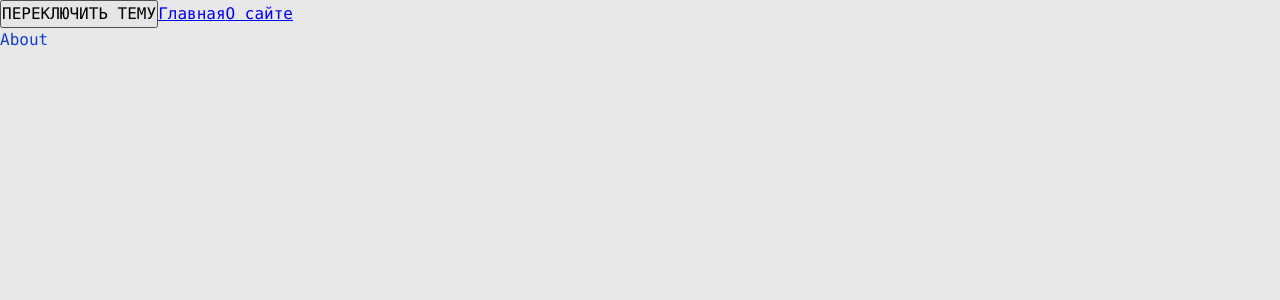
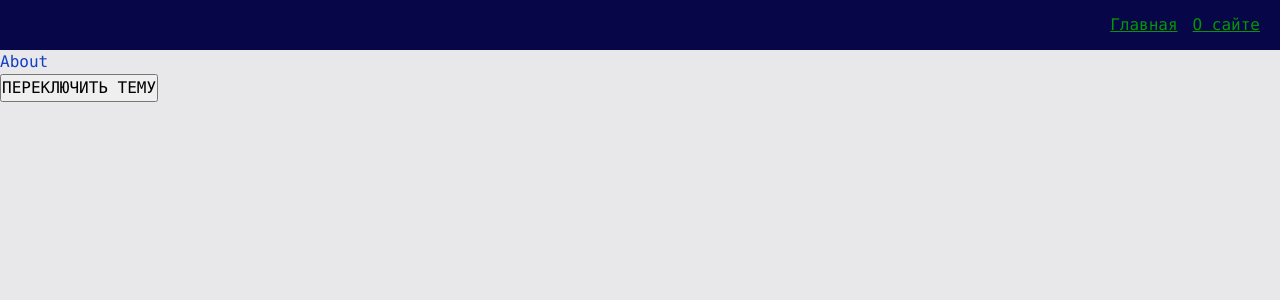
Before and after one commit to egoryan8/advanced-react, a React app: page /about in a window 1280 px wide. Shown: the top 300 px of the page. Built offline with nearby package versions, Linux system fonts and the light colour scheme.

Commit message:
feat: widget navbar, shared ui appLink

```diff
--- a/src/app/App.tsx
+++ b/src/app/App.tsx
@@ -1,10 +1,8 @@
-import React, {Suspense} from 'react';
-import {Link, Route, Routes} from 'react-router-dom';
-
+import React from 'react';
 import {classNames} from "shared/lib/classNames/classNames";
 import {AppRouter} from "app/providers/router";
 import {useTheme} from "app/providers/ThemeProvider";
-
+import {Navbar} from "widgets/Navbar";
 import './styles/index.scss';
 
 const App = () => {
@@ -12,14 +10,9 @@ const App = () => {
 
   return (
     <div className={classNames('App', {}, [theme])}>
+      <Navbar/>
+      <AppRouter/>
       <button onClick={toggleTheme}>ПЕРЕКЛЮЧИТЬ ТЕМУ</button>
-      <Link to={'/'}>
-        Главная
-      </Link>
-      <Link to={'/about'}>
-        О сайте
-      </Link>
-      <AppRouter/>
     </div>
   );
 };
--- a/src/app/styles/themes/dark.scss
+++ b/src/app/styles/themes/dark.scss
@@ -1,5 +1,9 @@
 .App.dark {
   --bg-color: #060649;
+  --inverted-bg-color: #e8e8ea;
+
   --primary-color: #049604;
-  --secondary-color: #04ff04
+  --secondary-color: #04ff04;
+  --inverted-primary-color: #123dc5;
+  --inverted-secondary-color: #0450fd;
 }
--- a/src/app/styles/themes/normal.scss
+++ b/src/app/styles/themes/normal.scss
@@ -1,5 +1,9 @@
 .App.light {
   --bg-color: #e8e8ea;
+  --inverted-bg-color: #060649;
+
   --primary-color: #123dc5;
-  --secondary-color: #0449e0;
+  --secondary-color: #044df5;
+  --inverted-primary-color: #049604;
+  --inverted-secondary-color: #04ff04;
 }
--- a/src/app/styles/variables/global.scss
+++ b/src/app/styles/variables/global.scss
@@ -8,4 +8,7 @@
   --font-size-l: 24px;
   --font-line-l: 32px;
   --font-l: var(--font-size-l) / var(--font-line-l) var(--font-family-main);
+
+  //Размеры
+  --navbar-height: 50px;
 }
--- a/src/shared/lib/classNames/classNames.ts
+++ b/src/shared/lib/classNames/classNames.ts
@@ -1,9 +1,9 @@
 type Mods = Record<string, boolean | string>
 
-export function classNames(cls: string, mods: Mods, additional: string[]): string {
+export function classNames(cls: string, mods?: Mods, additional?: string[]): string {
   return [
     cls,
-    ...additional,
+    ...additional.filter(Boolean),
     ...Object.entries(mods)
       .filter(([cls, value]) => Boolean(value))
       .map(([cls, value]) => cls)
--- /dev/null
+++ b/src/shared/ui/AppLink/AppLink.module.scss
@@ -0,0 +1,11 @@
+.appLink  {
+  color: var(--primary-color);
+}
+
+.primary {
+  color: var(--primary-color)
+}
+
+.secondary {
+  color: var(--inverted-primary-color);
+}
--- /dev/null
+++ b/src/shared/ui/AppLink/AppLink.tsx
@@ -0,0 +1,33 @@
+import {classNames} from "shared/lib/classNames/classNames";
+import styles from './AppLink.module.scss';
+import {FC} from "react";
+import {Link, LinkProps} from "react-router-dom";
+
+export enum AppLinkTheme {
+  PRIMARY = 'primary',
+  SECONDARY = 'secondary',
+}
+interface AppLinkProps extends LinkProps{
+  className?: string;
+  theme?: AppLinkTheme;
+}
+
+export const AppLink: FC<AppLinkProps> = (props) => {
+  const {
+    className,
+    children,
+    to,
+    theme = AppLinkTheme.PRIMARY,
+    ...otherProps
+  } = props;
+
+  return (
+    <Link
+      to={to}
+      className={classNames(styles.appLink, {}, [className, styles[theme]])}
+      {...otherProps}
+    >
+      {children}
+    </Link>
+  );
+};
--- /dev/null
+++ b/src/widgets/Navbar/index.ts
@@ -0,0 +1,3 @@
+import {Navbar} from "./ui/Navbar";
+
+export {Navbar};
--- /dev/null
+++ b/src/widgets/Navbar/ui/Navbar.module.scss
@@ -0,0 +1,16 @@
+.navbar {
+  width: 100%;
+  height: var(--navbar-height);
+  background-color: var(--inverted-bg-color);
+  display: flex;
+  align-items: center;
+  padding: 20px;
+}
+
+.links {
+  margin-left: auto;
+}
+
+.mainLink {
+  margin-right: 15px;
+}
--- /dev/null
+++ b/src/widgets/Navbar/ui/Navbar.tsx
@@ -0,0 +1,23 @@
+import React from 'react';
+import {classNames} from "shared/lib/classNames/classNames";
+import styles from './Navbar.module.scss';
+import {AppLink, AppLinkTheme} from "shared/ui/AppLink/AppLink";
+
+interface NavbarProps {
+  className?: string;
+
+}
+export const Navbar = ({className}: NavbarProps) => {
+  return (
+    <div className={classNames(styles.navbar, {}, [className])}>
+      <div className={styles.links}>
+        <AppLink theme={AppLinkTheme.SECONDARY} to={'/'} className={styles.mainLink}>
+          Главная
+        </AppLink>
+        <AppLink theme={AppLinkTheme.SECONDARY} to={'/about'}>
+          О сайте
+        </AppLink>
+      </div>
+    </div>
+  );
+};
```
